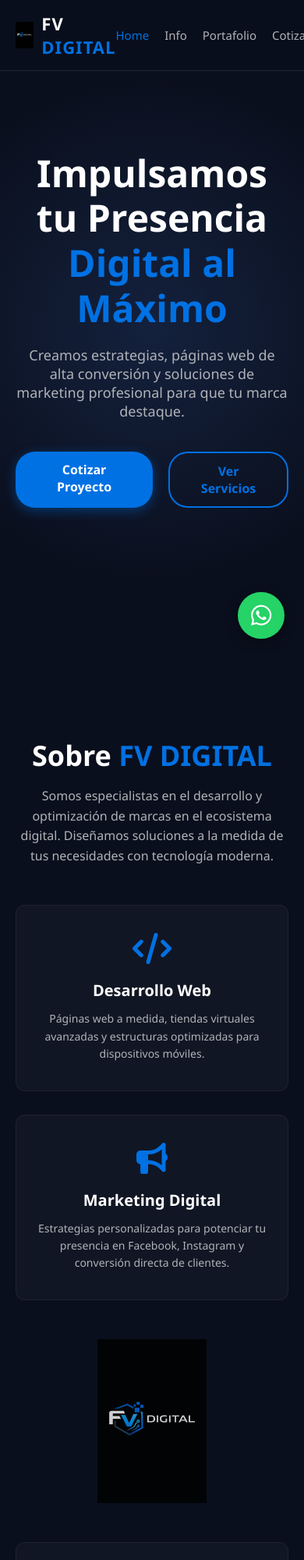
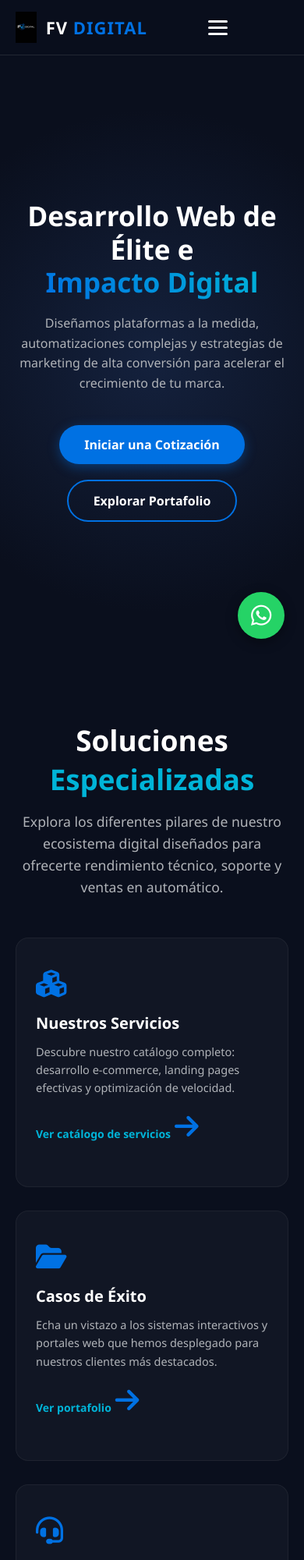
Before and after one commit to Fco200/PAGINAFV-DIGITAL_HMO, a plain HTML site: page index.html in a window 390 px wide. Shown: the top 2000 px of the page at 78% size. Drawn offline with Linux system fonts and the light colour scheme.

Commit message:
PAGINAS FV DIGITAL 2 movil

```diff
--- a/index.html
+++ b/index.html
@@ -3,39 +3,26 @@
 <head>
     <meta charset="UTF-8">
     <meta name="viewport" content="width=device-width, initial-scale=1.0">
-    <title>FV DIGITAL | Inicio & Servicios Profesionales</title>
+    <title>FV DIGITAL | Agencia de Desarrollo Web y Estrategia</title>
 
-    <link rel="icon" href="fv_digital_logo.png.webp" type="image/webp">
+    <link class="favicon" rel="icon" href="fv_digital_logo.png.webp" type="image/webp">
 
     <link rel="stylesheet" href="https://cdnjs.cloudflare.com/ajax/libs/font-awesome/6.4.0/css/all.min.css">
-
-    <script>
-      !function(f,b,e,v,n,t,s)
-      {if(f.fbq)return;n=f.fbq=function(){n.callMethod?
-      n.callMethod.apply(n,arguments):n.queue.push(arguments)};
-      if(!f._fbq)f._fbq=n;n.push=n;n.loaded=!0;n.version='2.0';
-      n.queue=[];t=b.createElement(e);t.async=!0;
-      t.src=v;s=b.getElementsByTagName(e)[0];
-      s.parentNode.insertBefore(t,s)}(window, document,'script',
-      'https://connect.facebook.net/en_US/fbevents.js');
-
-      // Reemplaza 'TU_ID_DE_PIXEL_AQUÍ' por tu número real al configurar Facebook Business
-      fbq('init', 'TU_ID_DE_PIXEL_AQUÍ');
-      fbq('track', 'PageView');
-    </script>
 
     <style>
         * {
             margin: 0;
             padding: 0;
             box-sizing: border-box;
-            font-family: 'Segoe UI', Tahoma, Geneva, Verdana, sans-serif;
+            font-family: 'Segoe UI', sans-serif;
             scroll-behavior: smooth;
         }
 
         :root {
             --color-primario: #0071e3;
+            --color-secundario: #00b4d8;
             --color-oscuro: #0a0f1d;
+            --color-tarjeta: rgba(255, 255, 255, 0.03);
             --color-texto: #ffffff;
             --color-gris: #b0b3b8;
         }
@@ -43,9 +30,10 @@
         body {
             background-color: var(--color-oscuro);
             color: var(--color-texto);
+            padding-top: 80px; /* Espacio para el menú fijo */
         }
 
-        /* BARRA DE NAVEGACIÓN (HEADER) */
+        /* 📱 BARRA DE NAVEGACIÓN ADAPTABLE */
         header {
             position: fixed;
             top: 0;
@@ -65,17 +53,16 @@
             align-items: center;
         }
 
-        /* LOGO VARIABLE CONFIGURADO */
         .logo-container {
             display: flex;
             align-items: center;
             text-decoration: none;
             color: white;
-            gap: 10px;
+            gap: 12px;
         }
 
         .logo-img {
-            height: 35px;
+            height: 40px;
             width: auto;
             object-fit: contain;
         }
@@ -90,6 +77,7 @@
             color: var(--color-primario);
         }
 
+        /* Menú de pestañas en Computadora */
         nav ul {
             display: flex;
             list-style: none;
@@ -101,60 +89,77 @@
             text-decoration: none;
             font-weight: 500;
             font-size: 15px;
-            transition: color 0.3s ease;
+            transition: color 0.3s;
         }
 
         nav ul li a:hover, nav ul li a.active {
             color: var(--color-primario);
         }
 
-        /* 🏠 IMPACTANTE SECCIÓN HERO (BIENVENIDA) */
+        /* Botón de Menú Móvil (Hamburguesa) */
+        .menu-toggle {
+            display: none;
+            flex-direction: column;
+            gap: 5px;
+            cursor: pointer;
+            background: none;
+            border: none;
+            z-index: 1001;
+        }
+
+        .menu-toggle span {
+            width: 25px;
+            height: 3px;
+            background-color: white;
+            border-radius: 2px;
+            transition: all 0.3s ease;
+        }
+
+        /* 🚀 SECCIÓN HERO DE BIENVENIDA */
         .hero {
-            height: 100vh;
+            min-height: calc(100vh - 80px);
             display: flex;
             align-items: center;
             justify-content: center;
             text-align: center;
-            padding: 0 20px;
-            background: radial-gradient(circle at center, #14213d 0%, var(--color-oscuro) 70%);
+            padding: 40px 20px;
+            background: radial-gradient(circle at center, #14213d 0%, var(--color-oscuro) 75%);
         }
 
         .hero-content h1 {
-            font-size: 48px;
+            font-size: 3rem;
             line-height: 1.2;
             margin-bottom: 20px;
-            opacity: 0;
-            animation: aparecer 1s ease-out forwards;
+            font-weight: 800;
         }
 
         .hero-content h1 span {
-            color: var(--color-primario);
+            background: linear-gradient(45deg, var(--color-primario), var(--color-secundario));
+            -webkit-background-clip: text;
+            -webkit-text-fill-color: transparent;
         }
 
         .hero-content p {
-            font-size: 18px;
+            font-size: 1.2rem;
             color: var(--color-gris);
-            max-width: 600px;
+            max-width: 650px;
             margin: 0 auto 40px auto;
-            opacity: 0;
-            animation: aparecer 1s ease-out 0.3s forwards;
+            line-height: 1.6;
         }
 
         .hero-buttons {
             display: flex;
             justify-content: center;
             gap: 20px;
-            opacity: 0;
-            animation: aparecer 1s ease-out 0.6s forwards;
+            flex-wrap: wrap;
         }
 
-        /* BOTONES ACCIÓN */
         .btn {
-            padding: 12px 30px;
-            border-radius: 25px;
+            padding: 14px 32px;
+            border-radius: 30px;
             text-decoration: none;
             font-weight: 600;
-            transition: all 0.3s;
+            transition: all 0.3s ease;
         }
 
         .btn-p {
@@ -165,103 +170,99 @@
 
         .btn-p:hover {
             background: #005bb5;
-            transform: scale(1.05);
+            transform: translateY(-3px);
         }
 
         .btn-s {
             border: 2px solid var(--color-primario);
-            color: var(--color-primario);
+            color: white;
         }
 
         .btn-s:hover {
             background: var(--color-primario);
-            color: white;
+            transform: translateY(-3px);
         }
 
-        /* ℹ️ SECCIÓN INFO & SERVICIOS */
-        .container {
-            max-width: 1100px;
+        /* 🏛️ SECCIÓN DE ENFOQUE CENTRAL (RESUMEN DE MARCA) */
+        .features-section {
+            max-width: 1200px;
             margin: 0 auto;
-            padding: 100px 20px;
+            padding: 80px 20px;
             text-align: center;
         }
 
-        h2 {
-            font-size: 36px;
+        .features-section h2 {
+            font-size: 2.3rem;
             margin-bottom: 15px;
         }
 
-        h2 span {
-            color: var(--color-primario);
+        .features-section h2 span {
+            color: var(--color-secundario);
         }
 
-        .intro {
+        .features-section .subtitle {
             color: var(--color-gris);
             max-width: 700px;
             margin: 0 auto 50px auto;
-            font-size: 16px;
+            font-size: 1.1rem;
             line-height: 1.6;
         }
 
-        .grid-servicios {
+        /* Cuadrícula de accesos directos rápidos */
+        .features-grid {
             display: grid;
-            grid-template-columns: repeat(auto-fit, minmax(250px, 1fr));
+            grid-template-columns: repeat(auto-fit, minmax(280px, 1fr));
             gap: 30px;
-            margin-top: 20px;
         }
 
-        .card {
-            background: rgba(255, 255, 255, 0.03);
-            padding: 35px 25px;
-            border-radius: 12px;
+        .feature-card {
+            background: var(--color-tarjeta);
             border: 1px solid rgba(255, 255, 255, 0.05);
-            transition: transform 0.3s, border-color 0.3s, box-shadow 0.3s;
+            border-radius: 16px;
+            padding: 40px 25px;
+            text-align: left;
+            transition: all 0.3s ease;
         }
 
-        .card:hover {
-            transform: translateY(-10px);
+        .feature-card:hover {
             border-color: var(--color-primario);
-            box-shadow: 0 10px 20px rgba(0, 113, 227, 0.2);
+            transform: translateY(-5px);
+            background: rgba(255, 255, 255, 0.05);
         }
 
-        .card i {
-            font-size: 40px;
+        .feature-card i {
+            font-size: 35px;
             color: var(--color-primario);
             margin-bottom: 20px;
         }
 
-        .card h3 {
+        .feature-card h3 {
             font-size: 20px;
             margin-bottom: 12px;
         }
 
-        .card p {
+        .feature-card p {
             color: var(--color-gris);
-            font-size: 14px;
+            font-size: 14.5px;
             line-height: 1.6;
+            margin-bottom: 20px;
         }
 
-        /* SECCIÓN CENTRAL DEL LOGO DEL CUERPO */
-        .brand-logo-display {
-            grid-column: 1 / -1;
-            display: flex;
-            justify-content: center;
+        .feature-card .card-link {
+            color: var(--color-secundario);
+            text-decoration: none;
+            font-weight: 600;
+            font-size: 14px;
+            display: inline-flex;
             align-items: center;
-            padding: 20px 0;
+            gap: 5px;
         }
 
-        .brand-logo-display img {
-            width: 140px;
-            height: auto;
-            opacity: 0.8;
-            transition: opacity 0.3s;
+        .feature-card .card-link:hover {
+            text-decoration: underline;
         }
 
-        .brand-logo-display img:hover {
-            opacity: 1;
-        }
-
-        /* 💬 BOTÓN FLOTANTE DE WHATSAPP */
+        /* 💬 WHATSAPP FLOTANTE */
         .whatsapp-flotante {
             position: fixed;
             bottom: 25px;
@@ -283,13 +284,48 @@
 
         .whatsapp-flotante:hover {
             transform: scale(1.1) rotate(10deg);
-            background-color: #1ebd59;
         }
 
-        /* ANIMACIONES EN KEYFRAMES */
-        @keyframes aparecer {
-            from { opacity: 0; transform: translateY(20px); }
-            to { opacity: 1; transform: translateY(0); }
+        /* 🎛️ MEDIA QUERIES (REGLAS ADAPTABLES PARA MÓVILES) */
+        @media (max-width: 768px) {
+            .menu-toggle {
+                display: flex; /* Muestra el botón hamburguesa */
+            }
+
+            /* Transformar el menú en un panel desplegable de pantalla completa en celulares */
+            nav ul {
+                position: fixed;
+                top: 80px;
+                left: -100%;
+                flex-direction: column;
+                background: rgba(10, 15, 29, 0.98);
+                width: 100%;
+                height: calc(100vh - 80px);
+                text-align: center;
+                padding-top: 40px;
+                gap: 30px;
+                transition: left 0.4s ease;
+                border-top: 1px solid rgba(255, 255, 255, 0.05);
+            }
+
+            /* Mostrar menú cuando esté activo */
+            nav ul.active {
+                left: 0;
+            }
+
+            nav ul li a {
+                font-size: 20px;
+                display: block;
+            }
+
+            /* Ajustes del tamaño de texto del Hero en pantallas chicas */
+            .hero-content h1 {
+                font-size: 2.2rem;
+            }
+
+            .hero-content p {
+                font-size: 1rem;
+            }
         }
     </style>
 </head>
@@ -298,16 +334,25 @@
     <header>
         <div class="navbar">
             <a href="index.html" class="logo-container">
-                <img src="fv_digital_logo.png.webp" alt="FV Digital Logo" class="logo-img">
+                <img src="fv_digital_logo.png.webp" alt="Logo FV DIGITAL" class="logo-img">
                 <div class="logo-text">FV <span>DIGITAL</span></div>
             </a>
+
+            <button class="menu-toggle" id="mobile-menu" aria-label="Abrir menú">
+                <span></span>
+                <span></span>
+                <span></span>
+            </button>
+
             <nav>
-                <ul>
+                <ul id="nav-list">
                     <li><a href="index.html" class="active">Home</a></li>
-                    <li><a href="info.html">Info</a></li>
-                    <li><a href="portfolio.html">Portafolio</a></li> <li><a href="cotizacion.html">Cotización</a></li>
+                    <li><a href="info.html">Servicios</a></li>
+                    <li><a href="portfolio.html">Portafolio</a></li>
+                    <li><a href="cotizacion.html">Cotización</a></li>
                     <li><a href="soporte.html">Soporte</a></li>
                     <li><a href="contacto.html">Contacto</a></li>
+                    <li><a href="servicios.html">Servicios</a></li>
                 </ul>
             </nav>
         </div>
@@ -315,51 +360,61 @@
 
     <section class="hero">
         <div class="hero-content">
-            <h1>Impulsamos tu Presencia <br><span>Digital al Máximo</span></h1>
-            <p>Creamos estrategias, páginas web de alta conversión y soluciones de marketing profesional para que tu marca destaque.</p>
+            <h1>Desarrollo Web de Élite e <br><span>Impacto Digital</span></h1>
+            <p>Diseñamos plataformas a la medida, automatizaciones complejas y estrategias de marketing de alta conversión para acelerar el crecimiento de tu marca.</p>
             <div class="hero-buttons">
-                <a href="cotizacion.html" class="btn btn-p">Cotizar Proyecto</a>
-                <a href="servicios.html" class="btn btn-s">Ver Servicios</a>
+                <a href="cotizacion.html" class="btn btn-p">Iniciar una Cotización</a>
+                <a href="portfolio.html" class="btn btn-s">Explorar Portafolio</a>
             </div>
         </div>
     </section>
 
-    <main class="container" id="servicios">
-        <h2>Sobre <span>FV DIGITAL</span></h2>
-        <p class="intro">Somos especialistas en el desarrollo y optimización de marcas en el ecosistema digital. Diseñamos soluciones a la medida de tus necesidades con tecnología moderna.</p>
+    <main class="features-section">
+        <h2>Soluciones <span>Especializadas</span></h2>
+        <p class="subtitle">Explora los diferentes pilares de nuestro ecosistema digital diseñados para ofrecerte rendimiento técnico, soporte y ventas en automático.</p>
 
-        <div class="grid-servicios">
-            <div class="card">
-                <i class="fas fa-code"></i>
-                <h3>Desarrollo Web</h3>
-                <p>Páginas web a medida, tiendas virtuales avanzadas y estructuras optimizadas para dispositivos móviles.</p>
-            </div>
-            <div class="card">
-                <i class="fas fa-bullhorn"></i>
-                <h3>Marketing Digital</h3>
-                <p>Estrategias personalizadas para potenciar tu presencia en Facebook, Instagram y conversión directa de clientes.</p>
+        <div class="features-grid">
+            <div class="feature-card">
+                <i class="fas fa-cubes"></i>
+                <h3>Nuestros Servicios</h3>
+                <p>Descubre nuestro catálogo completo: desarrollo e-commerce, landing pages efectivas y optimización de velocidad.</p>
+                <a href="info.html" class="card-link">Ver catálogo de servicios <i class="fas fa-arrow-right"></i></a>
             </div>
 
-            <div class="brand-logo-display">
-                <img src="fv_digital_logo.png.webp" alt="Logo FV DIGITAL central">
+            <div class="feature-card">
+                <i class="fas fa-folder-open"></i>
+                <h3>Casos de Éxito</h3>
+                <p>Echa un vistazo a los sistemas interactivos y portales web que hemos desplegado para nuestros clientes más destacados.</p>
+                <a href="portfolio.html" class="card-link">Ver portafolio <i class="fas fa-arrow-right"></i></a>
             </div>
 
-            <div class="card">
-                <i class="fas fa-chart-line"></i>
-                <h3>Optimización SEO</h3>
-                <p>Posicionamos tu sitio web en los primeros resultados de los motores de búsqueda para multiplicar tus visitas.</p>
-            </div>
-            <div class="card">
-                <i class="fas fa-cogs"></i>
-                <h3>Mantenimiento Web</h3>
-                <p>Actualizaciones, seguridad y soporte técnico continuo para que tu sitio web siempre funcione al máximo.</p>
+            <div class="feature-card">
+                <i class="fas fa-headset"></i>
+                <h3>Soporte Técnico</h3>
+                <p>¿Tienes dudas o necesitas un mantenimiento urgente? Accede a nuestro centro de atención técnica prioritaria.</p>
+                <a href="soporte.html" class="card-link">Ir a Soporte <i class="fas fa-arrow-right"></i></a>
             </div>
         </div>
     </main>
 
-    <a href="https://wa.me/526625374491" class="whatsapp-flotante" target="_blank">
+    <a href="https://wa.me/521234567890" class="whatsapp-flotante" target="_blank">
         <i class="fab fa-whatsapp"></i>
     </a>
 
+    <script>
+        const mobileMenuBtn = document.getElementById('mobile-menu');
+        const navList = document.getElementById('nav-list');
+
+        mobileMenuBtn.addEventListener('click', () => {
+            // Activa o desactiva la clase en la lista del menú
+            navList.classList.toggle('active');
+
+            // Animación visual del botón hamburguesa
+            const spans = mobileMenuBtn.querySelectorAll('span');
+            spans[0].style.transform = navList.classList.contains('active') ? 'rotate(45deg) translate(5px, 5px)' : 'none';
+            spans[1].style.opacity = navList.classList.contains('active') ? '0' : '1';
+            spans[2].style.transform = navList.classList.contains('active') ? 'rotate(-45deg) translate(6px, -6px)' : 'none';
+        });
+    </script>
 </body>
 </html>
```
